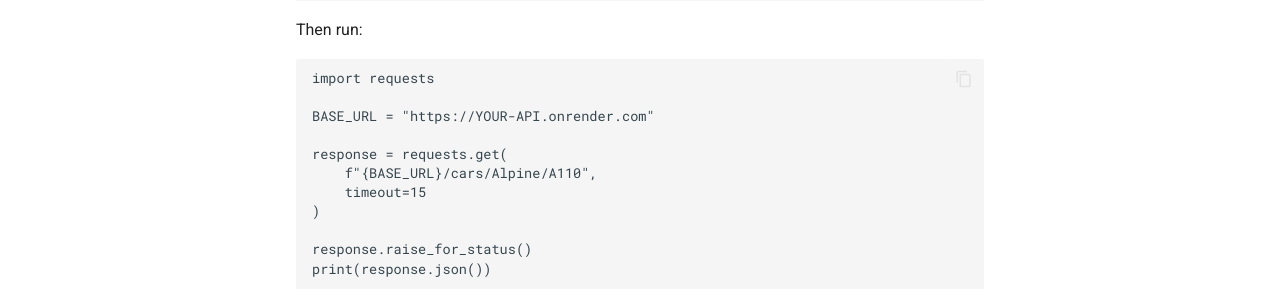
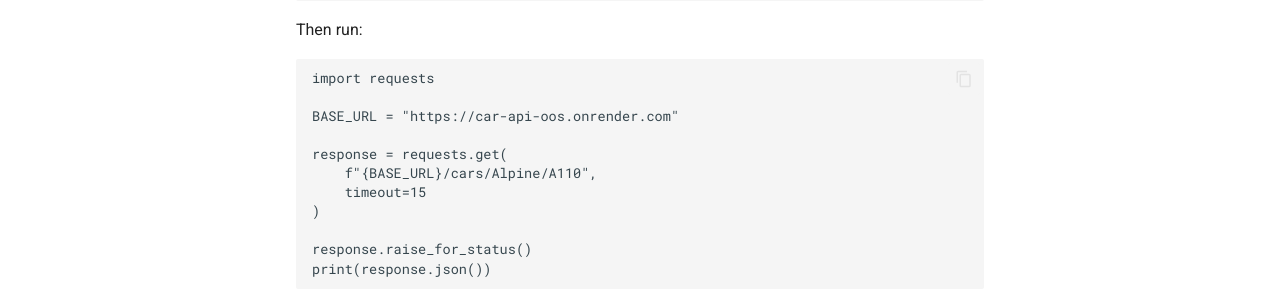
Before and after one commit to imibiusm/Car-API, an MkDocs documentation site: the page built from docs/getting-started.md, in a window 1280 px wide and 1341 px high. Shown: the part 754-1054 px from the top of the window. Built offline with MkDocs 1.6.1 and Material for MkDocs 9.7.7, drawn with Linux system fonts in a browser that asks for light colours; comment, search, counter and statistics services are not loaded; part of the change alters nothing that is shown.

Commit message:
Update getting-started.md

````diff
--- a/docs/getting-started.md
+++ b/docs/getting-started.md
@@ -37,7 +37,7 @@ Then run:
 ```python
 import requests
 
-BASE_URL = "https://YOUR-API.onrender.com"
+BASE_URL = "https://car-api-oos.onrender.com"
 
 response = requests.get(
     f"{BASE_URL}/cars/Alpine/A110",
````
